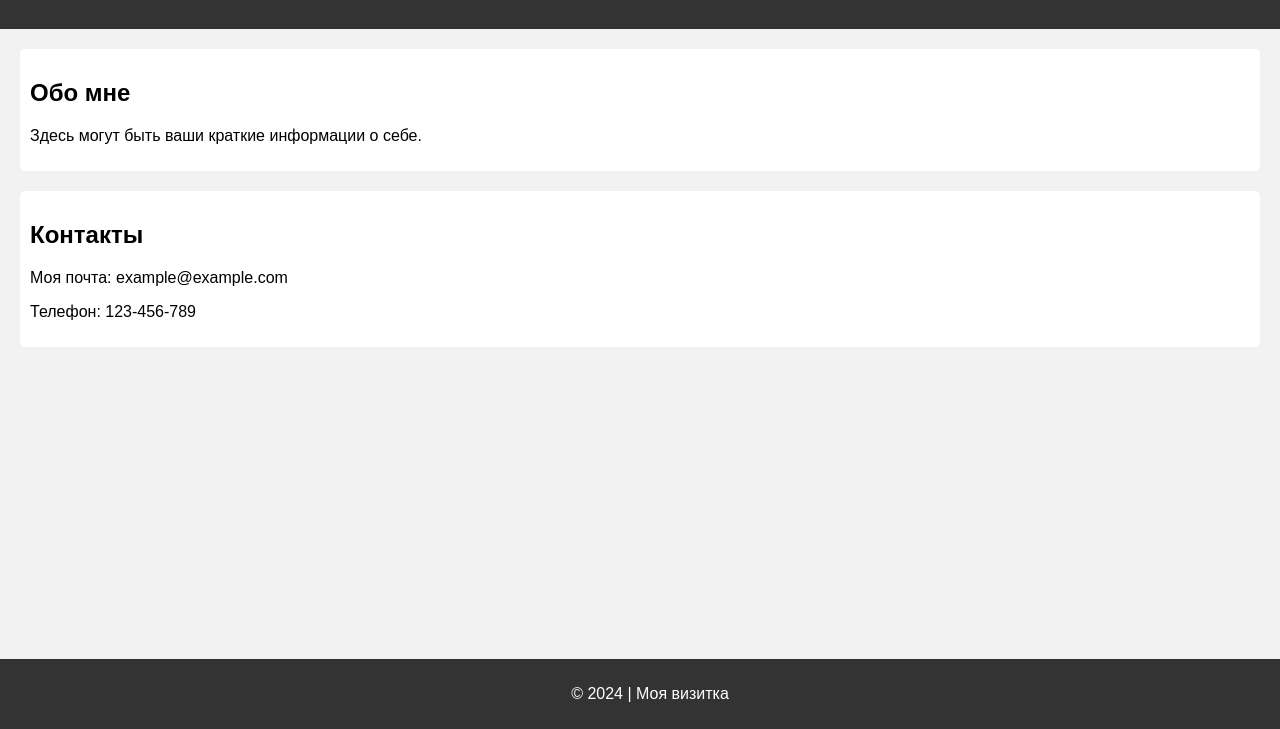
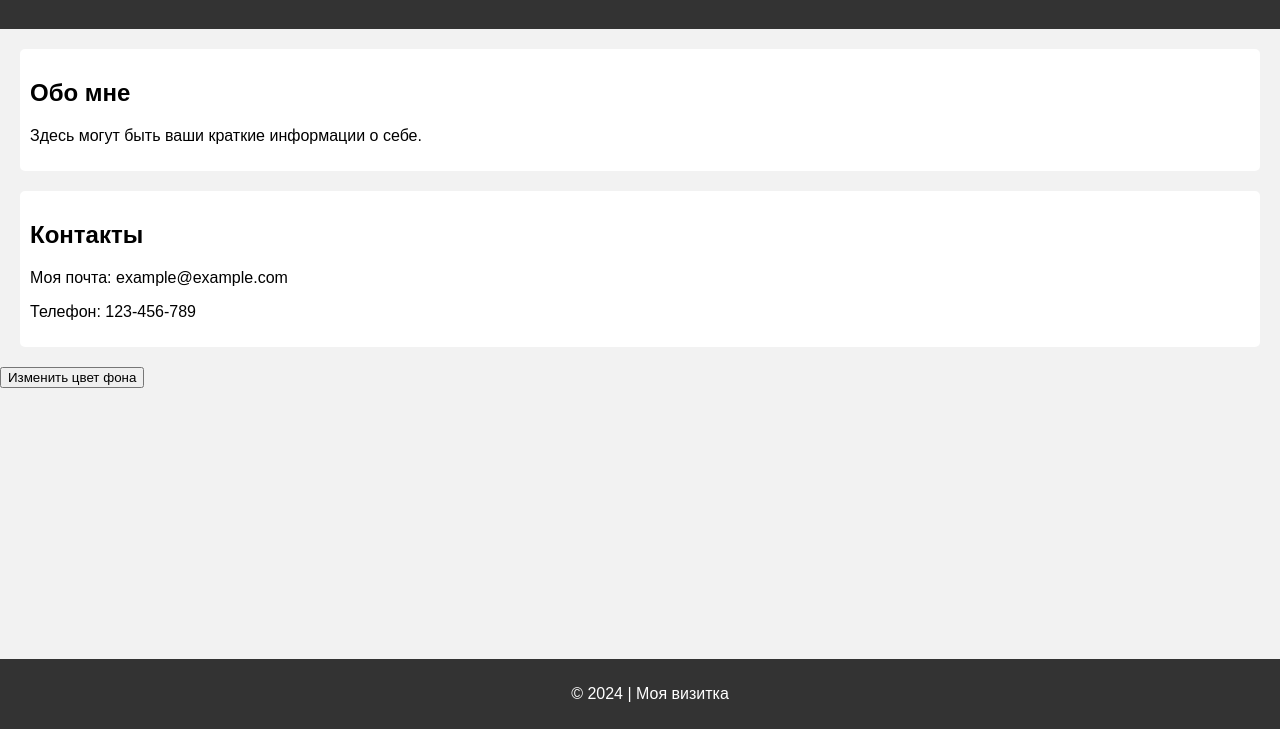
Before and after one commit to gdzbot9m/neiro, a plain HTML site: page index.html in a window 1280 px wide. Shown: the part 71-800 px from the top of the page. Drawn offline with Linux system fonts and the light colour scheme.

Commit message:
Update index.html

```diff
--- a/index.html
+++ b/index.html
@@ -57,5 +57,18 @@
     <footer>
         <p>&copy; 2024 | Моя визитка</p>
     </footer>
+
+    <script>
+        const body = document.querySelector('body');
+        const button = document.createElement('button');
+        button.textContent = 'Изменить цвет фона';
+
+        button.addEventListener('click', function() {
+            const randomColor = Math.floor(Math.random()*16777215).toString(16);
+            body.style.backgroundColor = '#' + randomColor;
+        });
+
+        document.body.appendChild(button);
+    </script>
 </body>
 </html>
```
